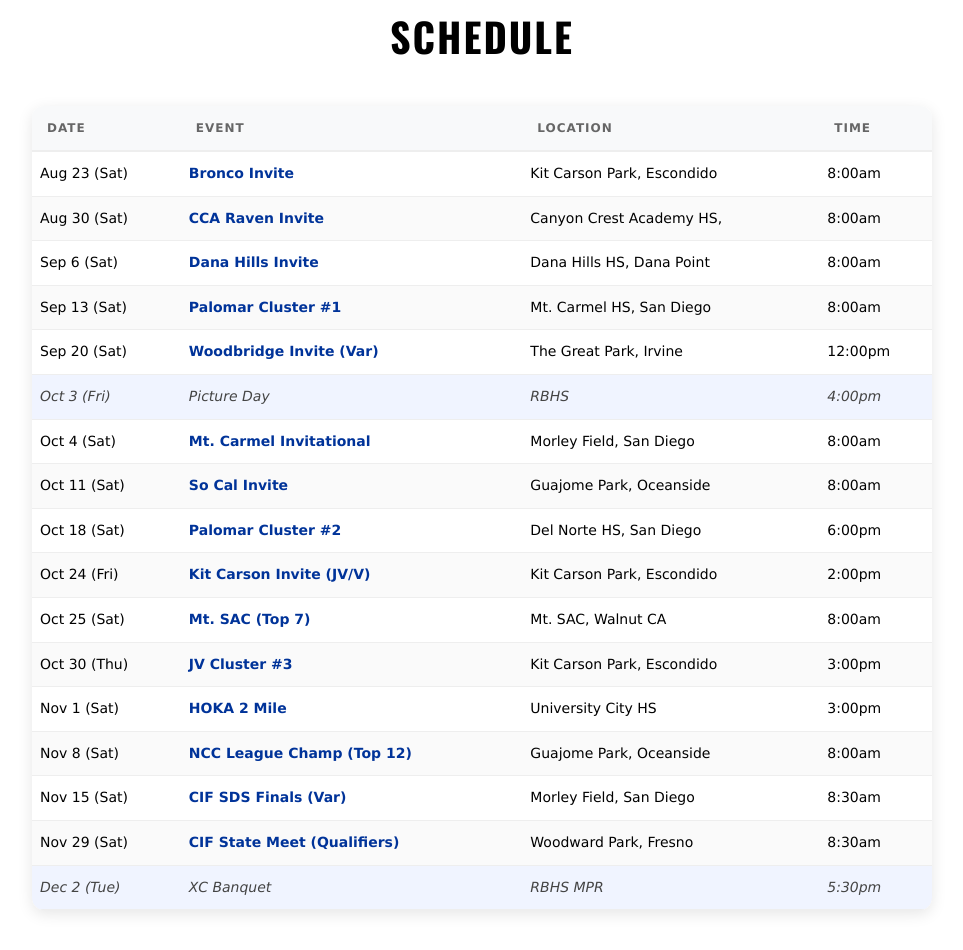
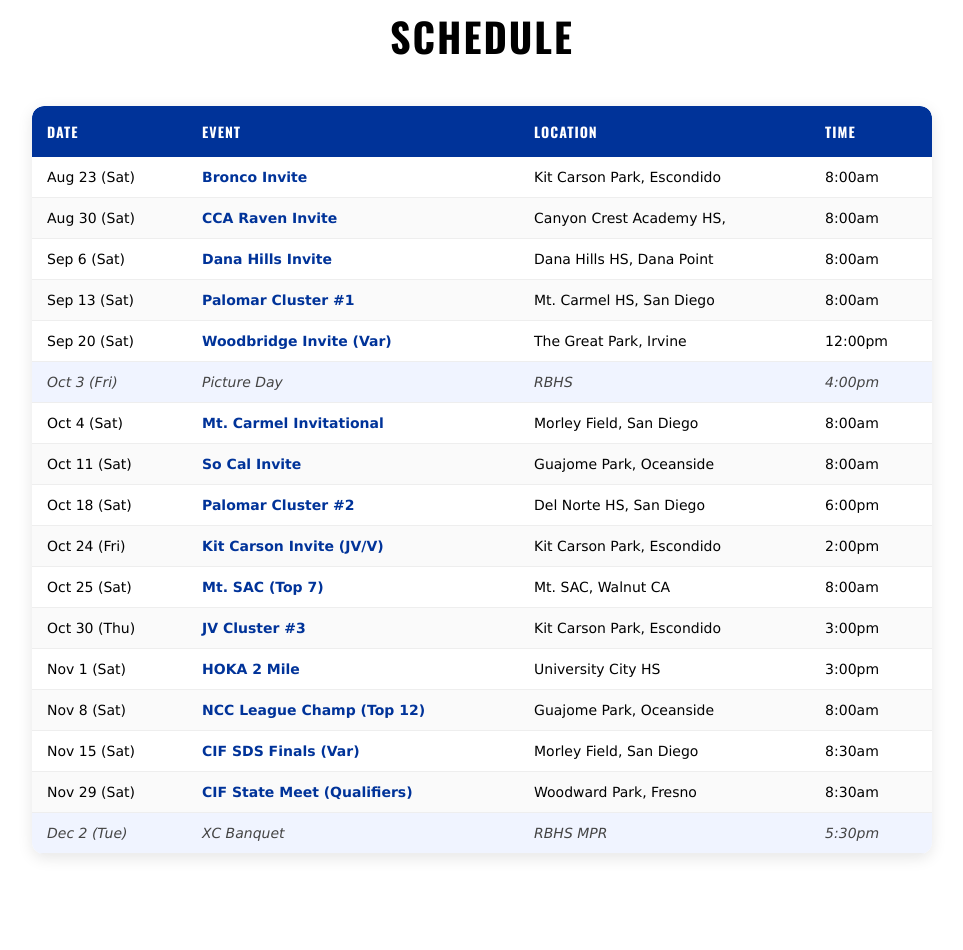
Before and after one commit to michael-fanning/RB-XC-Website, a PHP site: page /schedule.html in a window 1280 px wide. Shown: the part 125-1075 px from the top of the page, without its empty margins (158-1121 px from the left). After the commit the page ends 983 px from the top, so only its background shows below. Run offline with PHP 8.4, Linux system fonts and the light colour scheme.

Commit message:
Update styles.css

```diff
--- a/styles.css
+++ b/styles.css
@@ -390,51 +407,33 @@ header {
 }
 
 .xc-schedule thead {
-    background-color: #f8f9fa;
+    background-color: var(--rb-blue);
 }
 
 .xc-schedule th {
     padding: 15px;
     text-align: left;
-    border-bottom: 2px solid #eee;
+    color: white;
+    font-family: 'Oswald', sans-serif;
     text-transform: uppercase;
-    font-size: 12px;
+    font-size: 14px;
     letter-spacing: 1px;
-    color: #666;
+    border-bottom: none;
 }
 
+.xc-schedule tr:first-child th:first-child { border-top-left-radius: 12px; }
+.xc-schedule tr:first-child th:last-child { border-top-right-radius: 12px; }
+
 .xc-schedule td {
-    padding: 15px;
+    padding: 12px 15px;
     border-bottom: 1px solid #eee;
     vertical-align: middle;
 }
 
-/* Zebra Striping */
 .xc-schedule tbody tr:nth-child(even) {
     background-color: #fafafa;
 }
 
-/* Highlight special events like Picture Day or Banquets */
-.special-event {
-    background-color: #fff4e6 !important;
-    font-style: italic;
-}
-
-.schedule-note {
-    text-align: center;
-    font-size: 12px;
-    color: #888;
-    padding: 15px;
-    margin: 0;
-}
-
-/* Mobile Tweak */
-@media (max-width: 600px) {
-    .xc-schedule th { padding: 10px; font-size: 10px; }
-    .xc-schedule td { padding: 10px; font-size: 12px; }
-}
-
-/* Add this to your existing CSS */
 .meet-link {
     color: var(--rb-blue);
     text-decoration: none;
@@ -446,14 +445,27 @@ header {
     color: #002266;
 }
 
-/* Ensure table cells handle text well on small screens */
-.xc-schedule td {
-    padding: 12px 8px;
-    line-height: 1.4;
-}
-
 .special-event td {
-    background-color: #f0f4ff; /* Very light blue for non-meet events */
+    background-color: #f0f4ff !important;
     font-style: italic;
     color: #444;
 }
+
+.schedule-note {
+    text-align: center;
+    font-size: 12px;
+    color: #888;
+    padding: 15px;
+    margin: 0;
+}
+
+@media (max-width: 600px) {
+    .xc-schedule th {
+        padding: 10px;
+        font-size: 11px;
+    }
+    .xc-schedule td {
+        padding: 10px;
+        font-size: 12px;
+    }
+}
```
Also changed, not shown: other parts of styles.css (+36 -19 lines).
